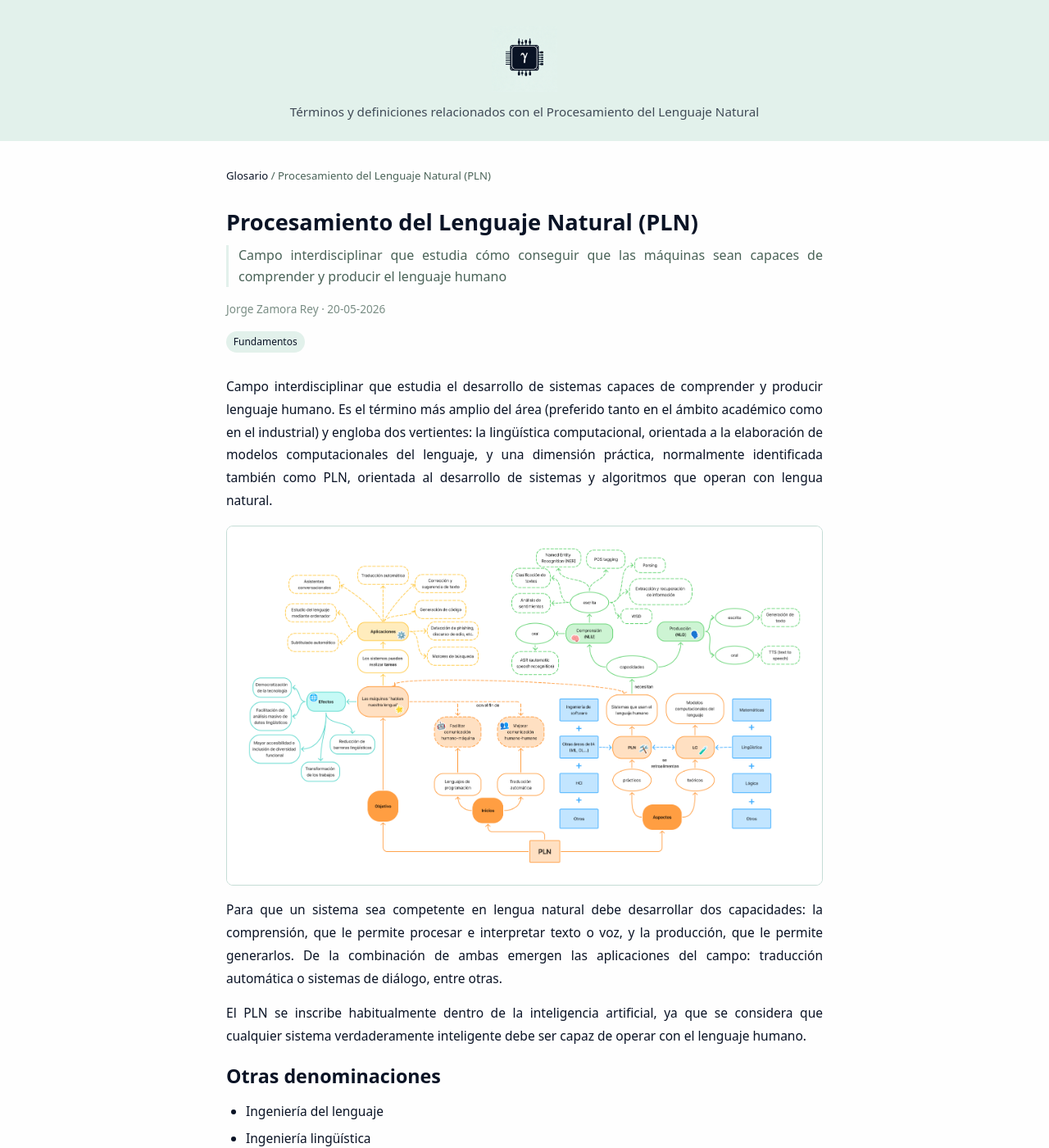
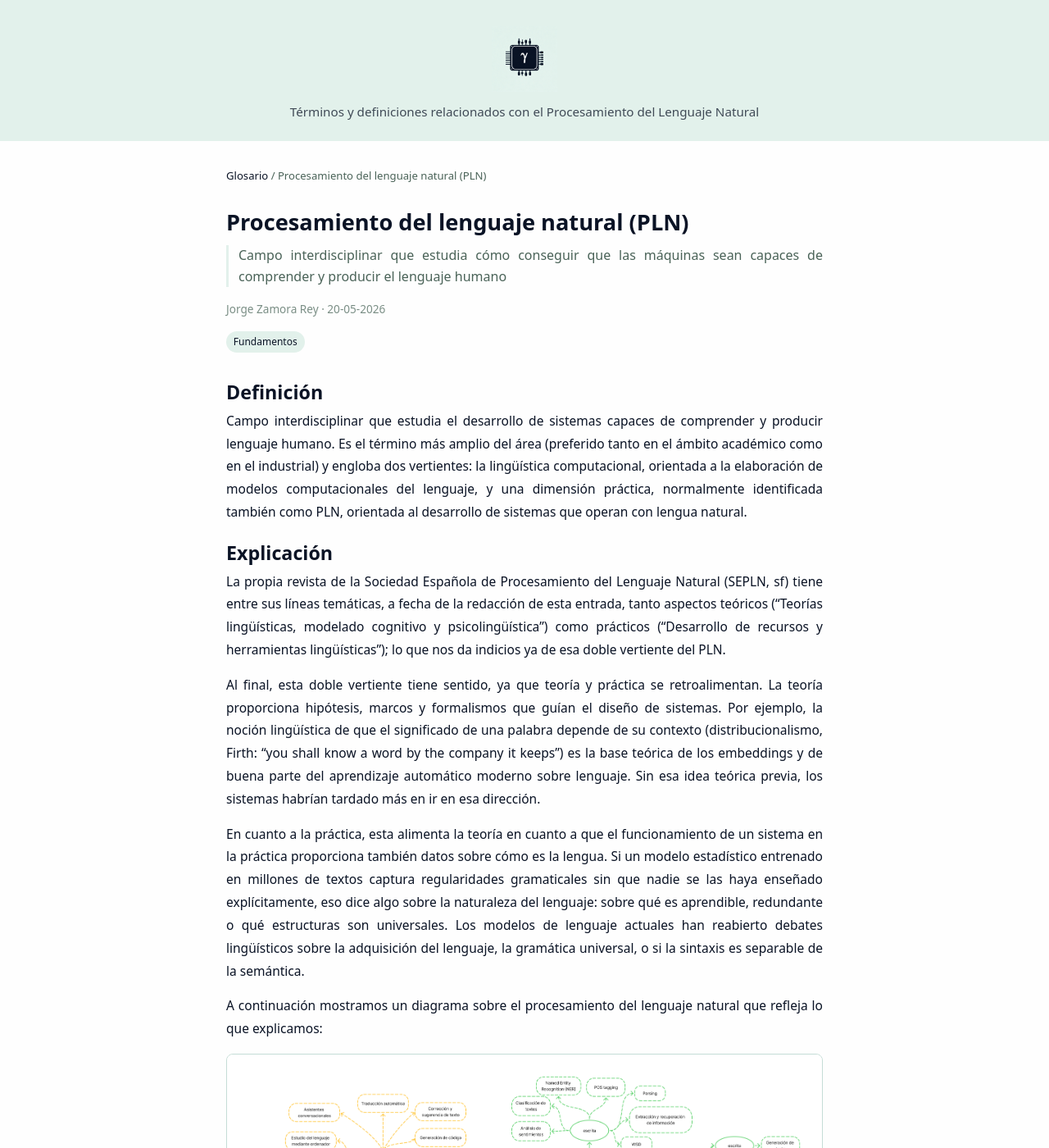
Before and after one commit to Circuigramas/glosario_pln, a Jekyll site: the page built from _terms/pln.md, in a window 1280 px wide and 1400 px high. Shown: the whole window at 82% size. Built offline with Jekyll 4.4.1, drawn with Linux system fonts in a browser that asks for light colours; some of the changed text lies outside the part shown.

Commit message:
Revise PLN definition and enhance explanations
Updated the title and expanded the explanation of natural language processing (PLN) to clarify its theoretical and practical dimensions. Added references and related terms.

```diff
--- a/_terms/pln.md
+++ b/_terms/pln.md
@@ -1,28 +1,52 @@
 ---
-title: "Procesamiento del Lenguaje Natural (PLN)"
+title: "Procesamiento del lenguaje natural (PLN)"
 summary: "Campo interdisciplinar que estudia cómo conseguir que las máquinas sean capaces de comprender y producir el lenguaje humano"
 author: Jorge Zamora Rey
 date: 2026-05-20
 tags:
   - Fundamentos
+subtags:
+  - Disciplinas
 ---
+# Definición
+Campo interdisciplinar que estudia el desarrollo de sistemas capaces de comprender y producir lenguaje humano. Es el término más amplio del área (preferido tanto en el ámbito académico como en el industrial) y engloba dos vertientes: la lingüística computacional, orientada a la elaboración de modelos computacionales del lenguaje, y una dimensión práctica, normalmente identificada también como PLN, orientada al desarrollo de sistemas que operan con lengua natural.
 
-Campo interdisciplinar que estudia el desarrollo de sistemas capaces de comprender y producir lenguaje humano. Es el término más amplio del área (preferido tanto en el ámbito académico como en el industrial) y engloba dos vertientes: la lingüística computacional, orientada a la elaboración de modelos computacionales del lenguaje, y una dimensión práctica, normalmente identificada también como PLN, orientada al desarrollo de sistemas y algoritmos que operan con lengua natural.
+# Explicación
+
+La propia revista de la Sociedad Española de Procesamiento del Lenguaje Natural (SEPLN, sf) tiene entre sus líneas temáticas, a fecha de la redacción de esta entrada, tanto aspectos teóricos ("Teorías lingüísticas, modelado cognitivo y psicolingüística") como prácticos ("Desarrollo de recursos y herramientas lingüísticas"); lo que nos da indicios ya de esa doble vertiente del PLN.
+
+Al final, esta doble vertiente tiene sentido, ya que teoría y práctica se retroalimentan. La teoría proporciona hipótesis, marcos y formalismos que guían el diseño de sistemas. Por ejemplo, la noción lingüística de que el significado de una palabra depende de su contexto (distribucionalismo, Firth: "you shall know a word by the company it keeps") es la base teórica de los embeddings y de buena parte del aprendizaje automático moderno sobre lenguaje. Sin esa idea teórica previa, los sistemas habrían tardado más en ir en esa dirección.
+
+En cuanto a la práctica, esta alimenta la teoría en cuanto a que el funcionamiento de un sistema en la práctica proporciona también datos sobre cómo es la lengua. Si un modelo estadístico entrenado en millones de textos captura regularidades gramaticales sin que nadie se las haya enseñado explícitamente, eso dice algo sobre la naturaleza del lenguaje: sobre qué es aprendible, redundante o qué estructuras son universales. Los modelos de lenguaje actuales han reabierto debates lingüísticos sobre la adquisición del lenguaje, la gramática universal, o si la sintaxis es separable de la semántica.
+
+A continuación mostramos un diagrama sobre el procesamiento del lenguaje natural que refleja lo que explicamos:
 
 <img src="https://circuigramas.github.io/glosario_pln/assets/img/Esquema_PLN_articulo_inaugural.png" alt="Esquema de nuestro concepto de procesamiento del lenguaje natural con ramificaciones a inicios, objetivo y aspectos prácticos y teóricos" width="1200">
 
-Para que un sistema sea competente en lengua natural debe desarrollar dos capacidades: la comprensión, que le permite procesar e interpretar texto o voz, y la producción, que le permite generarlos. De la combinación de ambas emergen las aplicaciones del campo: traducción automática o sistemas de diálogo, entre otras.
+Cabe destacar que las figuras con línea discontinua son algunos de los posibles ejemplos relacionados con el contenido al que están relacionados (p. ej. la traducción automática es uno de los muchos ejemplos que puede haber en "Aplicaciones").
 
-El PLN se inscribe habitualmente dentro de la inteligencia artificial, ya que se considera que cualquier sistema verdaderamente inteligente debe ser capaz de operar con el lenguaje humano.
+Si continuamos con el esquema, el fin del PLN sería, como dijimos, crear sistemas capaces de usar el lenguaje humano. La consecución de este permitiría mejorar la comunicación humano-máquina (por ejemplo, cuando le pedimos a un chatbot generativo que produzca código, dándole instrucciones a la máquina mediante lenguaje natural); y la comunicación humano-humano (mediante la traducción automática, o subtitulado automático para que contenido audiovisual pueda llegar a personas con diferentes capacidades de recepción). Sin embargo, para que un sistema sea competente en lengua natural debe desarrollar dos capacidades: la comprensión, que le permite procesar e interpretar texto o voz, y la producción, que le permite generarlos. Una vez es competente, es cuando podemos pedirle que realice determinadas tareas.
+
+Dichas tareas serían las aplicaciones de estos sistemas. En el esquema aparecen, como dijimos, algunos ejemplos. La traducción automática sería un ejemplo de aplicación que permite mejorar la comunicación entre humanos, mientras los motores de búsqueda serían un ejemplo de sistema que nos permite interactuar con otros sistemas/máquinas en un lenguaje más cercano al humano.
+
+Además, cabe destacar el PLN se inscribe habitualmente dentro de la inteligencia artificial, ya que algunos autores consideran que cualquier sistema, para ser inteligente, debe ser capaz de operar con el lenguaje humano (Russell y Norvig, 2022).
+
+# También se refiere a...
+- La dimensión práctica del PLN, esto es, aquella orientada al desarrollo de sistemas que operan con lengua natural, mediante la implementación de algoritmos desarrollados por la lingüística computacional y/o técnicas de otras áreas de la inteligencia artificial como la ingeniería del conocimiento o el aprendizaje automático.
 
 # Otras denominaciones
 - Ingeniería del lenguaje
 - Ingeniería lingüística
-- [Lingüística computacional](https://circuigramas.github.io/glosario_pln/lc/) (Schubert, 2014)
+- Lingüística computacional (Schubert, 2014)
 
 # Términos relacionados
-- Lingüística computacional
+- [Lingüística computacional](https://circuigramas.github.io/glosario_pln/lc/)
+
+# Artículo de Circuigramas donde aparece por primera vez
+[¿Qué es el Procesamiento del Lenguaje Natural?](
 
 # Referencias bibliográficas
-- Schubert, L. [Lenhart] (2014). Computational Linguistics. _Stanford Encyclopedia of Philosohy_. Recuperado de [https://plato.stanford.edu/entries/computational-linguistics/](https://plato.stanford.edu/entries/computational-linguistics/)
-- ACL. (sf). _What is the ACL and what is Computational Linguistics?_. [https://www.aclweb.org/portal/what-is-cl](https://www.aclweb.org/portal/what-is-cl)
+- ACL. (sf). _What is the ACL and what is Computational Linguistics?_. [https://www.aclweb.org/portal/what-is-cl](https://www.aclweb.org/portal/what-is-cl) (20/06/2026, 17:15)
+- Russell, S. y Norvig, P. (2022). _Artificial Intelligence: A Modern Approach_. Pearson.
+- Schubert, L. \[Lenhart] (2014). Computational Linguistics. _Stanford Encyclopedia of Philosohy_. Recuperado de [https://plato.stanford.edu/entries/computational-linguistics/](https://plato.stanford.edu/entries/computational-linguistics/) (20/05/2026, 17:00)
+- SEPLN. (sf). _La Revista: Temáticas de la Revista_. Recuperado de [https://www.sepln.org/la-revista](https://www.sepln.org/la-revista) (20/05/2026, 17:40)
```
